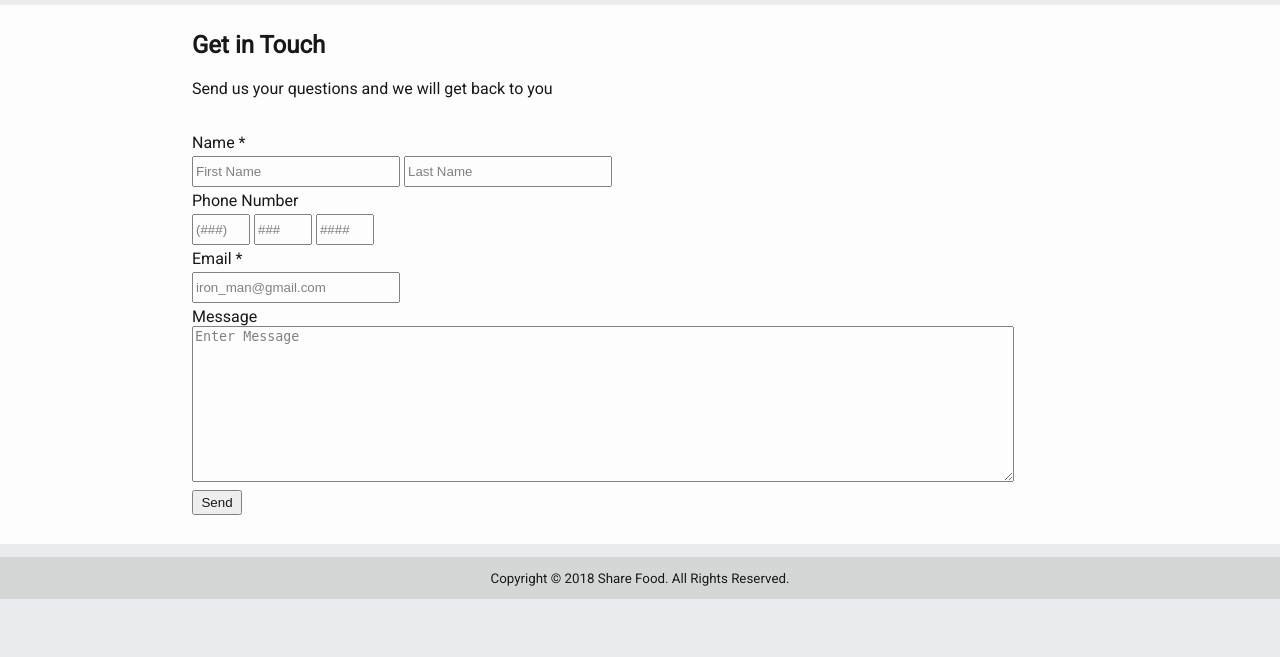
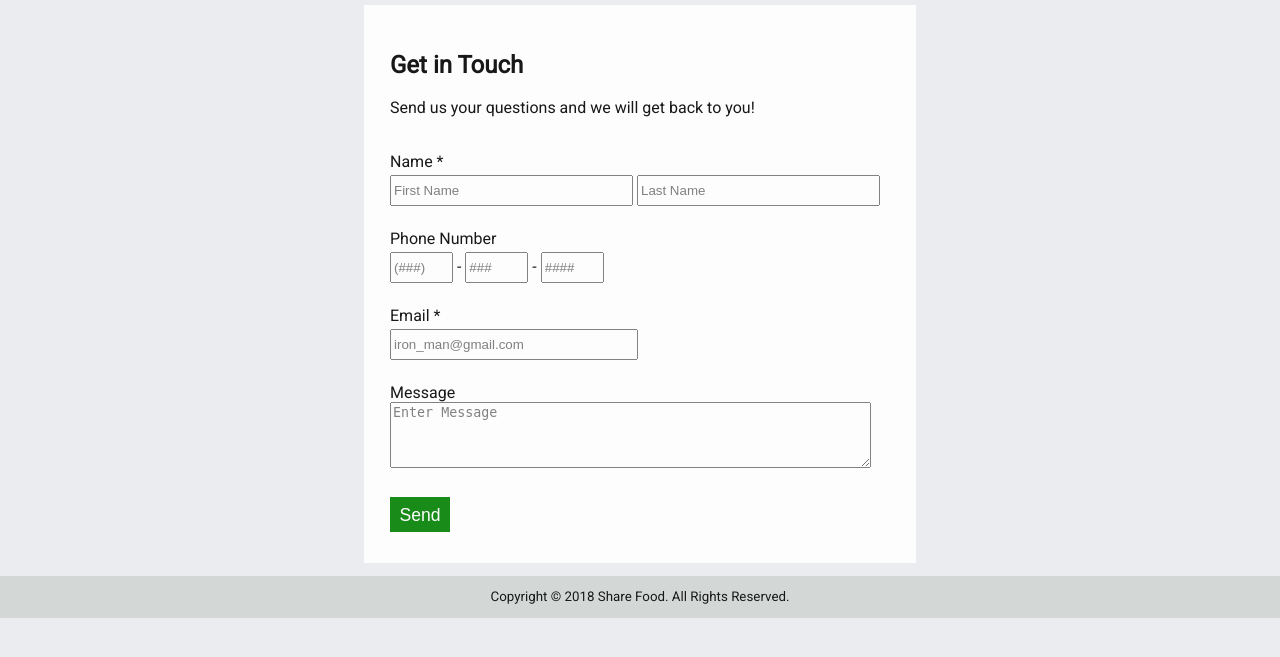
Before and after one commit to A01037479/2910-project, a PHP site: page /contact.php in a window 1280 px wide. Shown: the part 75-732 px from the top of the page. Run offline with PHP 8.4, Linux system fonts and the light colour scheme; some libraries are stand-ins or nearby versions; some web fonts are replaced.

Commit message:
added auto-jump to contact.php and some styling

```diff
--- a/Sharefood/contact.php
+++ b/Sharefood/contact.php
@@ -4,39 +4,55 @@ require_once('view/top.php');
 
 <link rel="stylesheet" href="style/about_contact.css">
 
-<div class="contact-container" style="padding-left:15vw;margin:0 auto;text-align:left;padding-bottom:2vw;">
+<div class="contact-container">
 <form action="" method="">
-    <h2 style="padding-top:2vw;">Get in Touch</h2>
-    <p>Send us your questions and we will get back to you</p>
+    <h2>Get in Touch</h2>
+    <p>Send us your questions and we will get back to you!</p>
     <br/>
     <span>Name *</span>
-    <div style="border:none;">
-        <input type="text" name="fname" pattern="[a-zA-Z]{2-25}" placeholder="First Name" required="required"
-        style="width:200px;">
-        <input type="text" name="lname" pattern="[a-zA-Z]{2-25}" placeholder="Last Name" required="required"
-        style="width:200px;">
+    <div class="contact-info">
+        <input type="text" name="fname" id="contact-fname" pattern="[A-Za-z]{2,25}"
+        placeholder="First Name" required="required">
+        <input type="text" name="lname" id="contact-lname" pattern="[A-Za-z]{2,25}"
+        placeholder="Last Name" required="required">
     </div>
+    <br/>
     <span>Phone Number</span>
-    <div style="border:none;">
-        <input type="text" name="areacode" pattern="[0-9]{3}" placeholder="(###)" style="width:50px;">
-        <input type="text" name="prefix" pattern="[0-9]{3}" placeholder="###" style="width:50px;">
-        <input type="text" name="line" pattern="[0-9]{4}" placeholder="####" style="width:50px;">
+    <div class="contact-info">
+        <input type="tel" name="areacode" class="contact-number" id="contact-areacode" pattern="[0-9]{3}"
+        maxlength="3" placeholder="(###)"> -
+        <input type="tel" name="prefix" class="contact-number" id="contact-prefix" pattern="[0-9]{3}"
+        maxlength="3" placeholder="###"> -
+        <input type="tel" name="line" class="contact-number" id="contact-line" pattern="[0-9]{4}"
+        maxlength="4" placeholder="####">
     </div>
+    <br/>
     <span>Email *</span>
-    <div style="border:none;">
-        <input type="email" name="contact-email" placeholder="iron_man@gmail.com" style="width:200px;">
+    <div class="contact-info">
+        <input type="email" name="contact-email" id="contact-email" placeholder="iron_man@gmail.com"
+        required="required">
     </div>
+    <br/>
     <span>Message</span>
-    <div style="border:none;">
-        <textarea placeholder="Enter Message" name="client-message" style="width:75%;height:150px;"></textarea>
+    <div class="contact-info">
+        <textarea placeholder="Enter Message" name="client-message" id="contact-message"
+        rows="4" cols="20"></textarea>
     </div>
+    <br/>
     <div>
-        <input type="submit" value="Send" style="width:50px;" onclick="alert('Credit card info sent!');">
+        <input type="submit" value="Send" id="contact-send-btn" >
     </div>
 
 </form>
 </div>
 
+<script>
+    $(".contact-number").keyup(function () {
+    if (this.value.length == this.maxLength) {
+      $(this).next(".contact-number").focus();
+    }
+    });
+</script>
 
 <?php
 require_once('view/footer.php');
--- a/Sharefood/style/about_contact.css
+++ b/Sharefood/style/about_contact.css
@@ -23,11 +23,44 @@
 .video-player {
     opacity: 100;
     max-width: 100%;
-    max-height: 100%;
     font-size: 0;
 }
 /* CSS for contact.php */
 
 .contact-container {
     background-color: #fff;
+    margin:0 auto;
+    padding:2%;
+    width: 500px;
+    max-width: 80%;
+    text-align: left;
 }
+#contact-fname, #contact-lname {
+    width: 250px;
+    max-width: 47%;
+}
+#contact-areacode, #contact-prefix, #contact-line {
+    width: 55px;
+}
+#contact-email {
+    width: 240px;
+    max-width: 95%;
+}
+#contact-message {
+    width: 500px;
+    max-width: 95%;
+}
+#contact-send-btn {
+    width: 60px;
+    font-size: 1.1em;
+    background-color: green;
+    border: none;
+    padding: 0.5em;
+    height: 35px;
+    box-sizing: border-box;
+    color: white;
+}
+#contact-send-btn:hover {
+    cursor:pointer;
+    background-color: orange;
+}
```
Also changed, not shown: Sharefood/about.php (+4 -4 lines).
